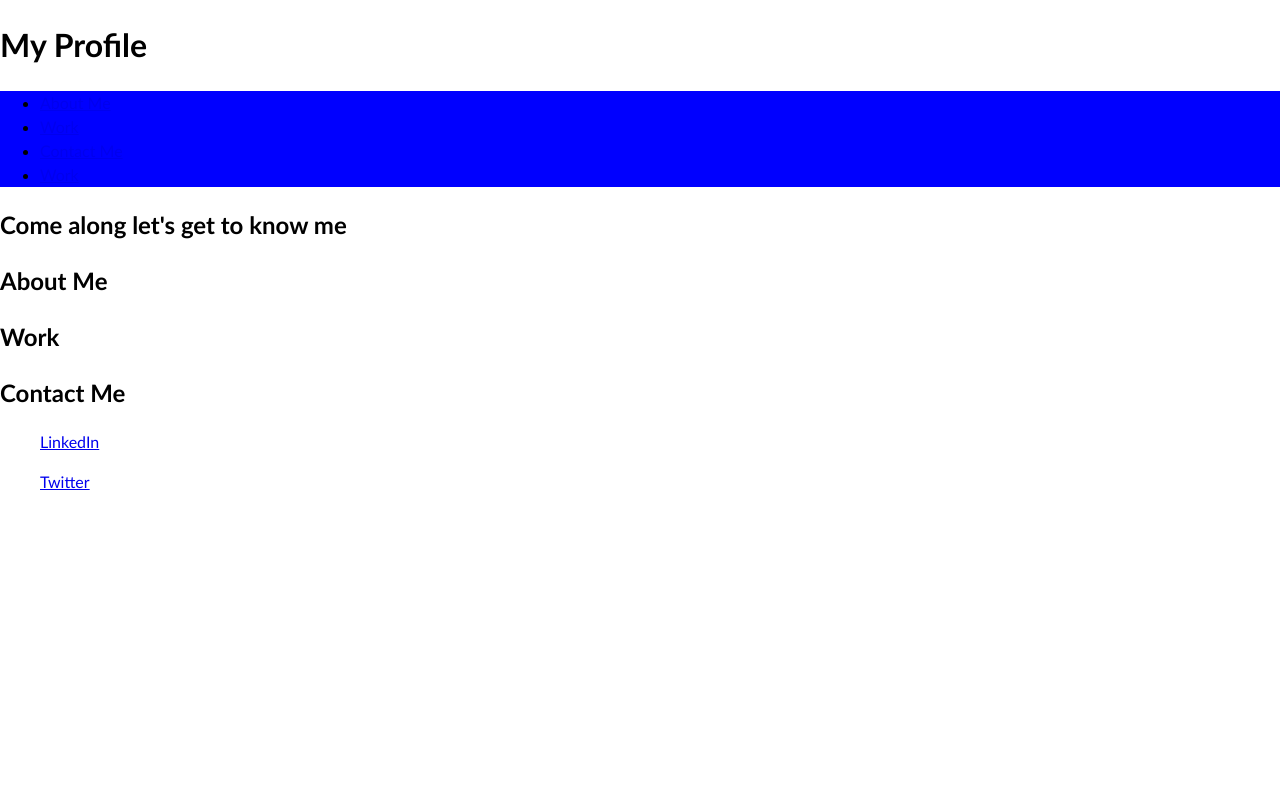
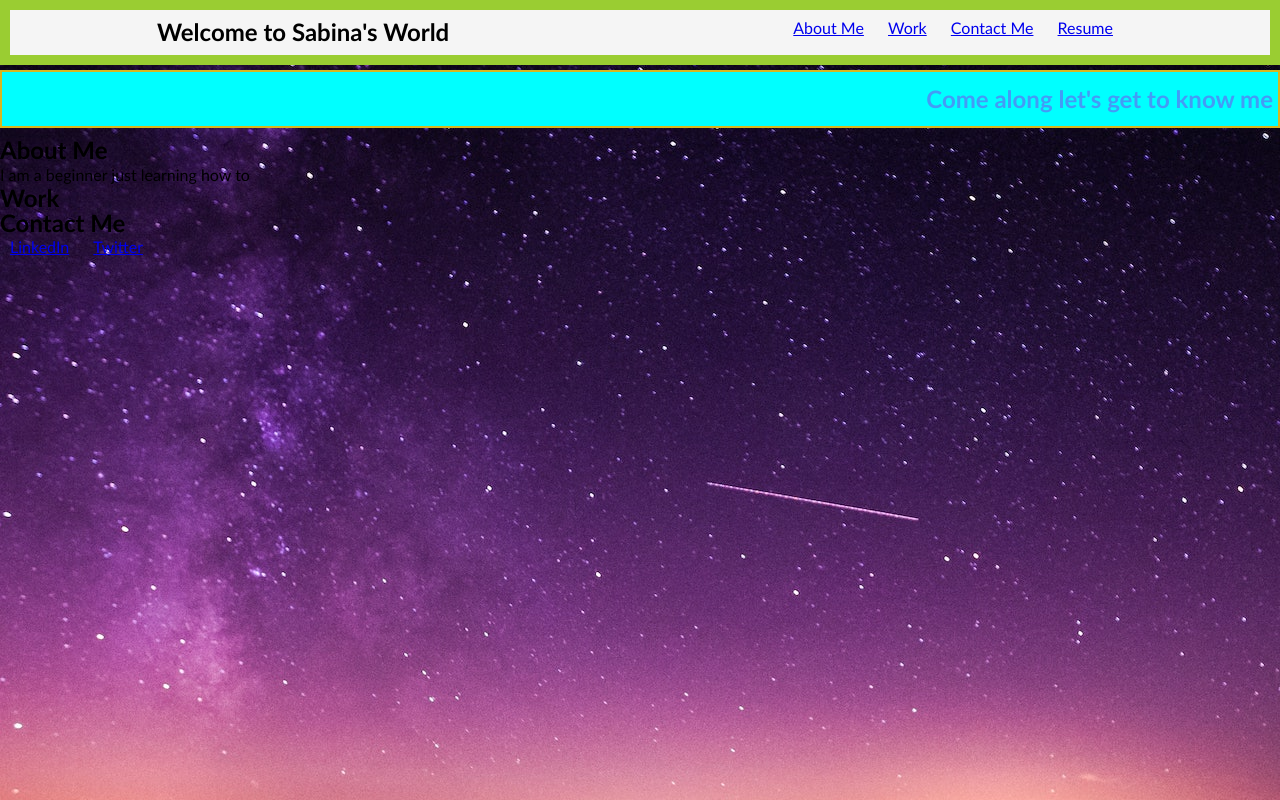
Before and after one commit to akinbusuyi/Myprofile, a plain HTML site: page index.html in a window 1280 px wide. Drawn offline with Linux system fonts and the light colour scheme; files that its build step writes are made by us from their sources; files whose address does not match are found by name.

Commit message:
updated nav bar

```diff
--- /dev/null
+++ b/assets/css/style.css
@@ -0,0 +1,43 @@
+* {
+  box-sizing: border-box;
+
+}
+
+body {
+  margin: 0;
+  padding: 0;
+  font-family: 'Trebuchet MS', 'Lucida Sans Unicode', 'Lucida Grande', 'Lucida Sans', Arial, sans-serif;
+  line-height: 0.2;
+  font-weight: 400;
+  background-image: url(/Users/sabainahakinbusuyi/bootcamp/challenge-2/MyProfile/Myprofile/images/background.jpg);
+}
+.navpoint{
+background-color:whitesmoke;
+color: black;
+display: flex;
+justify-content: space-around;
+align-items: flex-start;
+border: 10px solid yellowgreen;
+
+}
+.nav-menu{
+  list-style-type: none;
+}
+
+li{
+  display: inline-block;
+  padding: 0 10px;
+ /* padding shows top and bottom 0, left and right 20px  */
+}
+.nav-menu a:hover{
+  color: blanchedalmond;
+}
+.hero-banner{
+  display: flex;
+  justify-content: flex-end;
+  background-color: cyan;
+  border: 2px solid rgb(213, 183, 32);
+  color: rgb(66, 156, 246);
+  padding: 5px 5px;
+  margin: 5px 0;
+}
--- a/css/style.css
+++ /dev/null
@@ -1,18 +0,0 @@
-* {
-  box-sizing: border-box;
-}
-
-body {
-  margin: 0;
-  padding: 0;
-  font-family: 'Trebuchet MS', 'Lucida Sans Unicode', 'Lucida Grande', 'Lucida Sans', Arial, sans-serif;
-  font-size: medium;
-  line-height: 1.5;
-}
-
-.div{
-
-}
-.navpoint {
-  background-color:blue ;
-}
--- a/index.html
+++ b/index.html
@@ -12,18 +12,19 @@
 <body>
   <!-- main logo / nav -->
   <header>
-    <div class="logo">
-      <h1>My Profile</h1>
-    </div>
-    <nav class="navpoint" >
-    <ul>
-        <li><a href="About Me">About Me</a>
+    <nav class="navpoint">
+      <div>
+    <h1>Welcome to Sabina's World</h1>
+        </div>
+        <ul class="nav-menu">
+         <li>
+          <a href="#">About Me</a>
         </li>
-        <li><a href="Work"> Work</a>
+        <li><a href="#"> Work</a>
         </li>
-        <li><a href="Contact Me">Contact Me</a>
+        <li><a href="#">Contact Me</a>
         </li>
-        <li><a href="Resume">Work</a>
+        <li><a href="#">Resume</a>
         </li>
     </ul>
     </nav>
@@ -41,6 +42,7 @@
     <section class="page-section" id="about">
       <h2>About Me</h2>
       <p>
+I am a beginner just learning how to
 
       </p>
     </section>
@@ -56,11 +58,8 @@
     <!-- contact -->
     <section class="page-section contact" id="contact">
       <h2>Contact Me</h2>
-      <nav>
-        <ol><a href="LinkedIn">LinkedIn</a></ol>
-        <ol><a href="Twitter">Twitter</a></ol>
-
-      </nav>
+        <li><a href="LinkedIn">LinkedIn</a></li>
+        <li><a href="Twitter">Twitter</a></li>
     </section>
   </main>
 </body>
```
Also changed, not shown: images/background.jpg (added), 1 other file.
